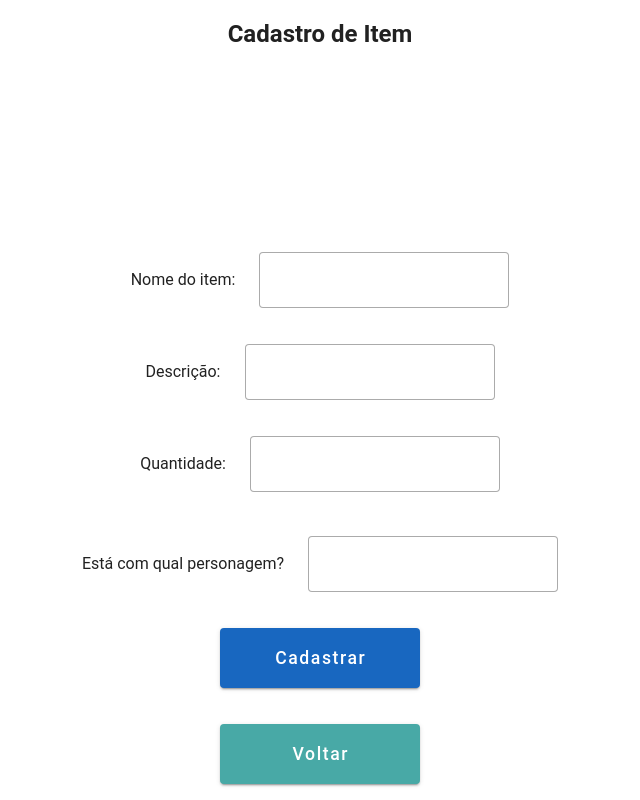
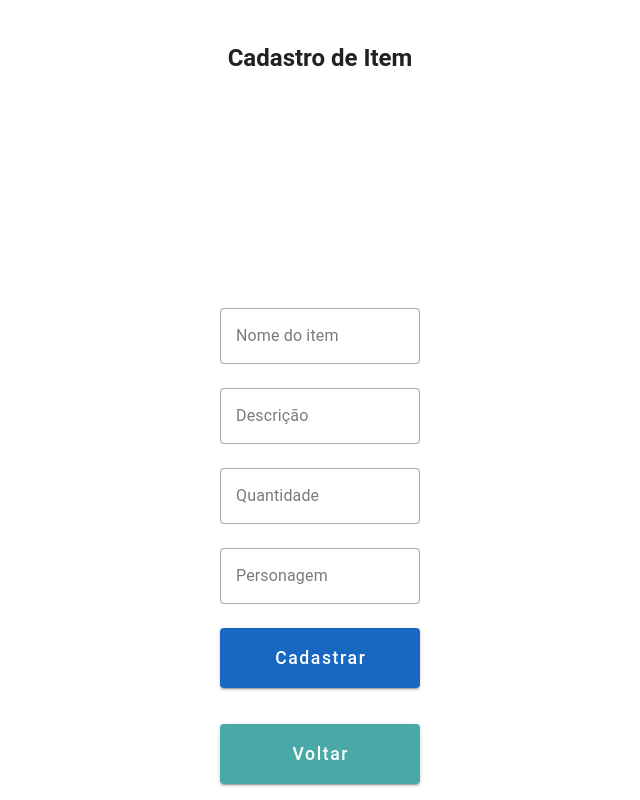
Before and after one commit to LLinden/babaggins, a Vue app in the folder front/: page /cadastrar-item in a window 1280 px wide. Shown: the whole page, without its empty margins (320-960 px from the left). Built offline with nearby package versions, Linux system fonts and the light colour scheme.

Commit message:
Corrigido: ajustes de estilo em CadastroItemView

```diff
--- a/front/src/views/CadastroItemView.vue
+++ b/front/src/views/CadastroItemView.vue
@@ -1,5 +1,5 @@
 <template>
-    <v-container class="fill-height d-flex flex-column align-center justify-center">
+    <v-container class="fill-height d-flex flex-column align-center justify-start pt-10">
         <v-row justify="center" class="mb-6">
             <v-col cols="12" class="text-center">
                 <h2>Cadastro de Item</h2>
@@ -7,47 +7,35 @@
         </v-row>
 
         <v-form v-model="valid" @submit.prevent="cadastrarItem">
-            <v-row class="align-center mb-3" justify="center">
-                <v-col cols="auto">
-                    <label for="nome">Nome do item:</label>
-                </v-col>
-                <v-col cols="auto">
-                    <v-text-field id="nome" v-model="nome" :rules="nomeRules" maxlength="50" hide-details="auto"
-                        dense variant="outlined" class="input-field" />
+            <v-row justify="center">
+                <v-col cols="12">
+                    <v-text-field class="input-field" label="Nome do item" v-model="nome" :rules="nomeRules" maxlength="50"
+                        hide-details="auto" dense variant="outlined"/>
                 </v-col>
             </v-row>
 
-            <v-row class="align-center mb-3" justify="center">
-                <v-col cols="auto">
-                    <label for="descricao">Descrição:</label>
-                </v-col>
-                <v-col cols="auto">
-                    <v-text-field id="descricao" v-model="descricao" :rules="descricaoRules" maxlength="250"
-                        hide-details="auto" dense variant="outlined" class="input-field" />
+            <v-row justify="center">
+                <v-col cols="12">
+                    <v-text-field class="input-field" label="Descrição" v-model="descricao" :rules="descricaoRules" maxlength="250"
+                        hide-details="auto" dense variant="outlined"/>
                 </v-col>
             </v-row>
 
-            <v-row class="align-center mb-5" justify="center">
-                <v-col cols="auto">
-                    <label for="quantidade">Quantidade:</label>
-                </v-col>
-                <v-col cols="auto">
-                    <v-text-field id="quantidade" v-model="quantidade" :rules="quantidadeRules" maxlength="50"
-                        hide-details="auto" dense variant="outlined" class="input-field" />
+            <v-row justify="center">
+                <v-col cols="12">
+                    <v-text-field class="input-field" label="Quantidade" v-model="quantidade" :rules="quantidadeRules" maxlength="50"
+                        hide-details="auto" dense variant="outlined"/>
                 </v-col>
             </v-row>
 
-            <v-row class="align-center mb-3" justify="center">
-                <v-col cols="auto">
-                    <label for="personagem">Está com qual personagem?</label>
-                </v-col>
-                <v-col cols="auto">
-                    <v-text-field id="personagem" v-model="personagem" :rules="personagemRules" maxlength="50"
-                        hide-details="auto" dense variant="outlined" class="input-field" />
+            <v-row justify="center">
+                <v-col cols="12">
+                    <v-text-field class="input-field" label="Personagem" v-model="personagem" :rules="personagemRules"
+                        maxlength="50" hide-details="auto" dense variant="outlined"/>
                 </v-col>
             </v-row>
 
-            <v-row justify="center" class="mb-2">
+            <v-row justify="center" class="mb-3">
                 <v-col cols="auto">
                     <v-btn color="primary" class="form-button" outlined type="submit">
                         Cadastrar
@@ -132,7 +120,7 @@ async function cadastrarItem() {
 
 <style scoped>
 .input-field {
-    width: 250px;
+    width: 100%;
 }
 
 .form-button {
```
